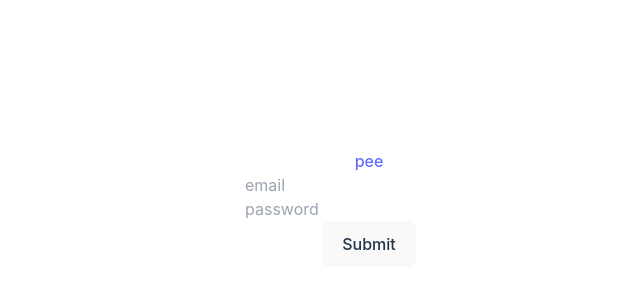
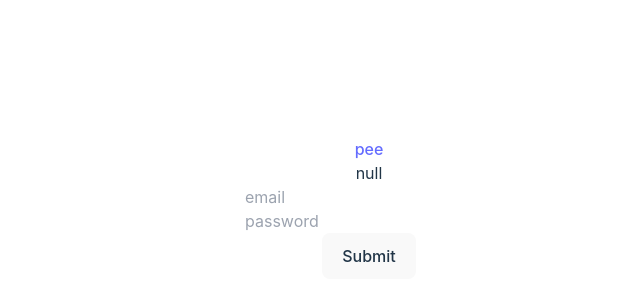
Before and after one commit to WPI-Hackathon/WPI-Hackathon.github.io, a React (Vite) app: page /signup in a window 1280 px wide. Shown: the part 192-492 px from the top of the page, without its empty margins (271-911 px from the left). Built offline with nearby package versions, Linux system fonts and the light colour scheme; no server answers.

Commit message:
quick error fix

```diff
--- a/src/screens/SignUpScreen.tsx
+++ b/src/screens/SignUpScreen.tsx
@@ -46,7 +46,7 @@ export default function SignUpScreen() {
   }
   return (
     <section>
-      <div>{user}</div>
+      <div>{JSON.stringify(user)}</div>
       <div className="my-10">
         <input type="text" placeholder="email" onChange={event => setEmail(event.target.value)} />
       </div>
```
